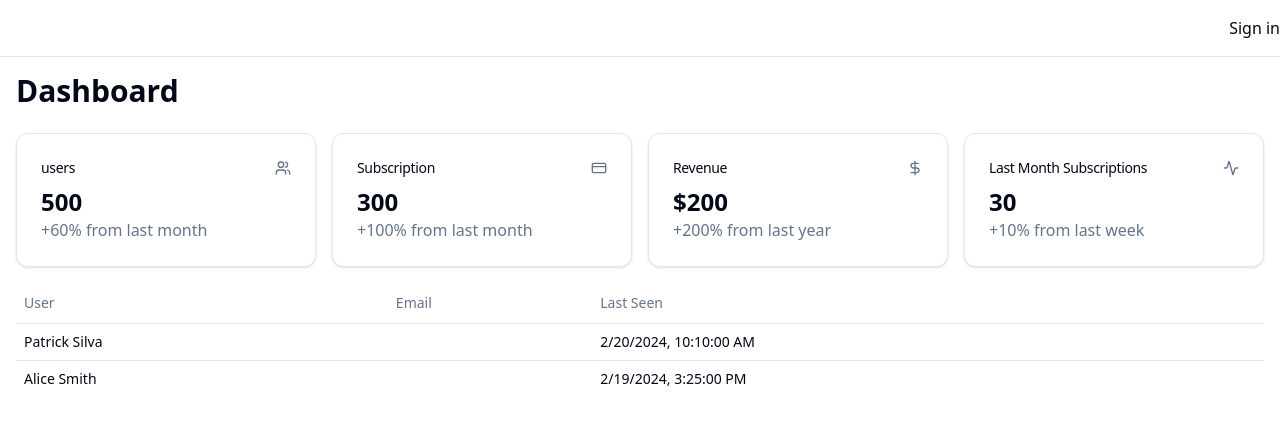
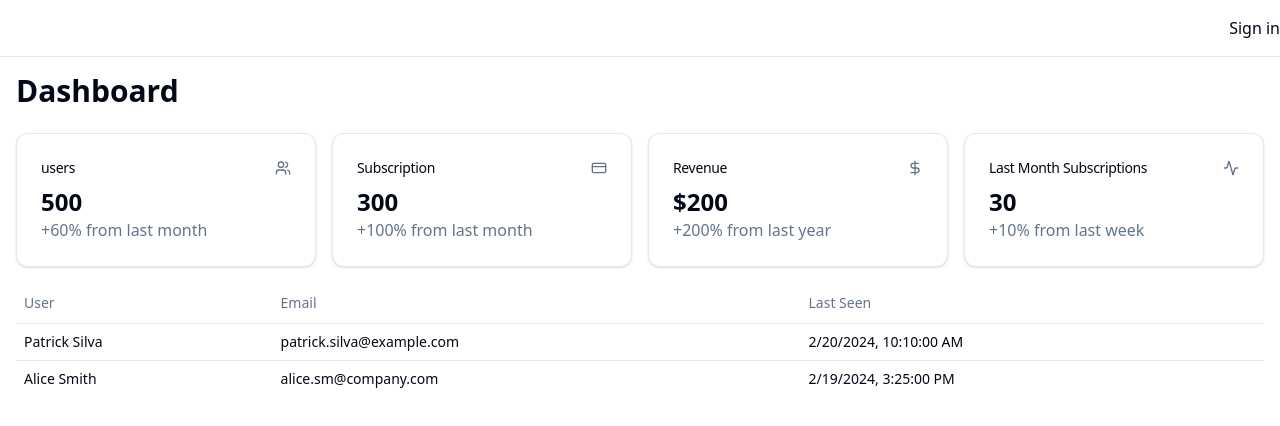
Before and after one commit to Patrickbpds/dashboard-admin, a Next.js app: page / in a window 1280 px wide. Shown: the top 426 px of the page. Built offline with nearby package versions, Linux system fonts and the light colour scheme.

Commit message:
fix: emailAddress component has an extra letter 'es' removed

```diff
--- a/src/app/page.tsx
+++ b/src/app/page.tsx
@@ -37,7 +37,7 @@ const users: User[] = [
     emailAddresses: [
       {
         id: 101,
-        emailAddresses: "patrick.silva@example.com",
+        emailAddress: "patrick.silva@example.com",
       },
     ],
   },
@@ -49,11 +49,11 @@ const users: User[] = [
     emailAddresses: [
       {
         id: 201,
-        emailAddresses: "alice.sm@company.com",
+        emailAddress: "alice.sm@company.com",
       },
       {
         id: 202,
-        emailAddresses: "alice.smith@personal.com",
+        emailAddress: "alice.smith@personal.com",
       },
     ],
   },
```
